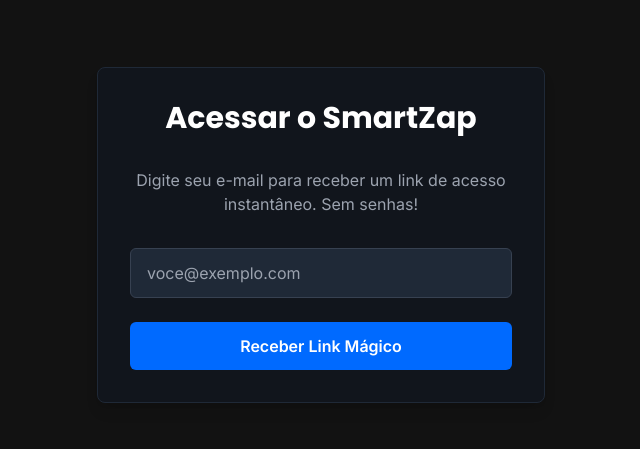
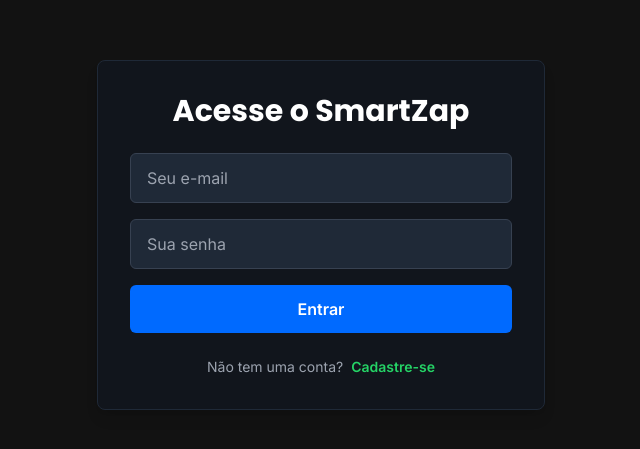
Before and after one commit to KaaioH013/axiosync, a Next.js app: page /login in a window 1280 px wide. Shown: the part 165-614 px from the top of the page, without its empty margins (319-959 px from the left). Built offline with nearby package versions, Linux system fonts and the light colour scheme; what @supabase/auth-helpers-nextjs would draw is missing.

Commit message:
FEAT: Implementa login com email e senha

```diff
--- a/src/app/login/page.tsx
+++ b/src/app/login/page.tsx
@@ -1,52 +1,74 @@
 // src/app/login/page.tsx
-"use client"; // Informa ao Next.js que esta é uma página interativa
+"use client";
 
 import { useState } from 'react';
-import { supabase } from '@/lib/supabase'; // Importa nosso conector
+import { supabase } from '@/lib/supabase';
+import { useRouter } from 'next/navigation'; // Importa o "roteador" para navegar entre páginas
 
 export default function LoginPage() {
   const [email, setEmail] = useState('');
+  const [password, setPassword] = useState('');
+  const [isSignUp, setIsSignUp] = useState(false); // Controla se é tela de Login ou Cadastro
   const [loading, setLoading] = useState(false);
   const [message, setMessage] = useState('');
+  const router = useRouter(); // Inicializa o roteador
 
-  const handleLogin = async (e: React.FormEvent) => {
-    e.preventDefault(); // Impede o formulário de recarregar a página
+  const handleAuthAction = async (e: React.FormEvent) => {
+    e.preventDefault();
     setLoading(true);
     setMessage('');
 
-    // Tenta fazer o login com o Supabase
-    const { error } = await supabase.auth.signInWithOtp({
-      email: email,
-      options: {
-        // Diz ao Supabase para onde redirecionar o usuário após o clique no link
-        emailRedirectTo: `${window.location.origin}/dashboard`,
-      },
-    });
-
-    if (error) {
-      setMessage(`Erro: ${error.message}`);
+    if (isSignUp) {
+      // Lógica de CADASTRO
+      const { error } = await supabase.auth.signUp({
+        email,
+        password,
+      });
+      if (error) {
+        setMessage(`Erro no cadastro: ${error.message}`);
+      } else {
+        setMessage('Cadastro realizado com sucesso! Agora você pode fazer o login.');
+        setIsSignUp(false); // Volta para a tela de login
+      }
     } else {
-      setMessage('Verifique seu e-mail para o link de acesso mágico!');
+      // Lógica de LOGIN
+      const { error } = await supabase.auth.signInWithPassword({
+        email,
+        password,
+      });
+      if (error) {
+        setMessage(`Erro no login: ${error.message}`);
+      } else {
+        router.push('/dashboard'); // Redireciona para o painel após login
+      }
     }
     setLoading(false);
   };
 
   return (
     <div className="min-h-screen bg-brand-dark flex flex-col justify-center items-center p-4">
-      <div className="w-full max-w-md p-8 space-y-8 bg-gray-900/50 border border-gray-800 rounded-lg shadow-lg text-center">
-        <h1 className="text-3xl font-bold text-white font-serif">Acessar o SmartZap</h1>
-        <p className="text-gray-400">Digite seu e-mail para receber um link de acesso instantâneo. Sem senhas!</p>
-        <form onSubmit={handleLogin} className="space-y-6">
+      <div className="w-full max-w-md p-8 space-y-6 bg-gray-900/50 border border-gray-800 rounded-lg shadow-lg text-center">
+        <h1 className="text-3xl font-bold text-white font-serif">
+          {isSignUp ? 'Crie sua Conta' : 'Acesse o SmartZap'}
+        </h1>
+
+        <form onSubmit={handleAuthAction} className="space-y-4">
           <div>
             <input
-              id="email"
-              type="email"
-              value={email}
+              id="email" type="email" value={email}
               onChange={(e) => setEmail(e.target.value)}
               required
               className="w-full px-4 py-3 text-white bg-gray-800 border border-gray-700 rounded-md focus:outline-none focus:ring-2 focus:ring-brand-blue"
-              placeholder="voce@exemplo.com"
-              disabled={loading}
+              placeholder="Seu e-mail"
+            />
+          </div>
+          <div>
+            <input
+              id="password" type="password" value={password}
+              onChange={(e) => setPassword(e.target.value)}
+              required
+              className="w-full px-4 py-3 text-white bg-gray-800 border border-gray-700 rounded-md focus:outline-none focus:ring-2 focus:ring-brand-blue"
+              placeholder="Sua senha"
             />
           </div>
           <button
@@ -54,10 +76,21 @@
             disabled={loading}
             className="w-full py-3 font-semibold text-white bg-brand-blue rounded-md hover:bg-opacity-90 disabled:bg-gray-600 transition-colors"
           >
-            {loading ? 'Enviando...' : 'Receber Link Mágico'}
+            {loading ? 'Aguarde...' : (isSignUp ? 'Cadastrar' : 'Entrar')}
           </button>
         </form>
-        {message && <p className="text-center text-sm text-green-400 mt-4">{message}</p>}
+
+        {message && <p className="text-center text-sm text-yellow-400 mt-4">{message}</p>}
+
+        <p className="text-sm text-gray-400">
+          {isSignUp ? 'Já tem uma conta?' : 'Não tem uma conta?'}
+          <button
+            onClick={() => setIsSignUp(!isSignUp)}
+            className="font-semibold text-brand-green hover:underline ml-2"
+          >
+            {isSignUp ? 'Faça o login' : 'Cadastre-se'}
+          </button>
+        </p>
       </div>
     </div>
   );
```
